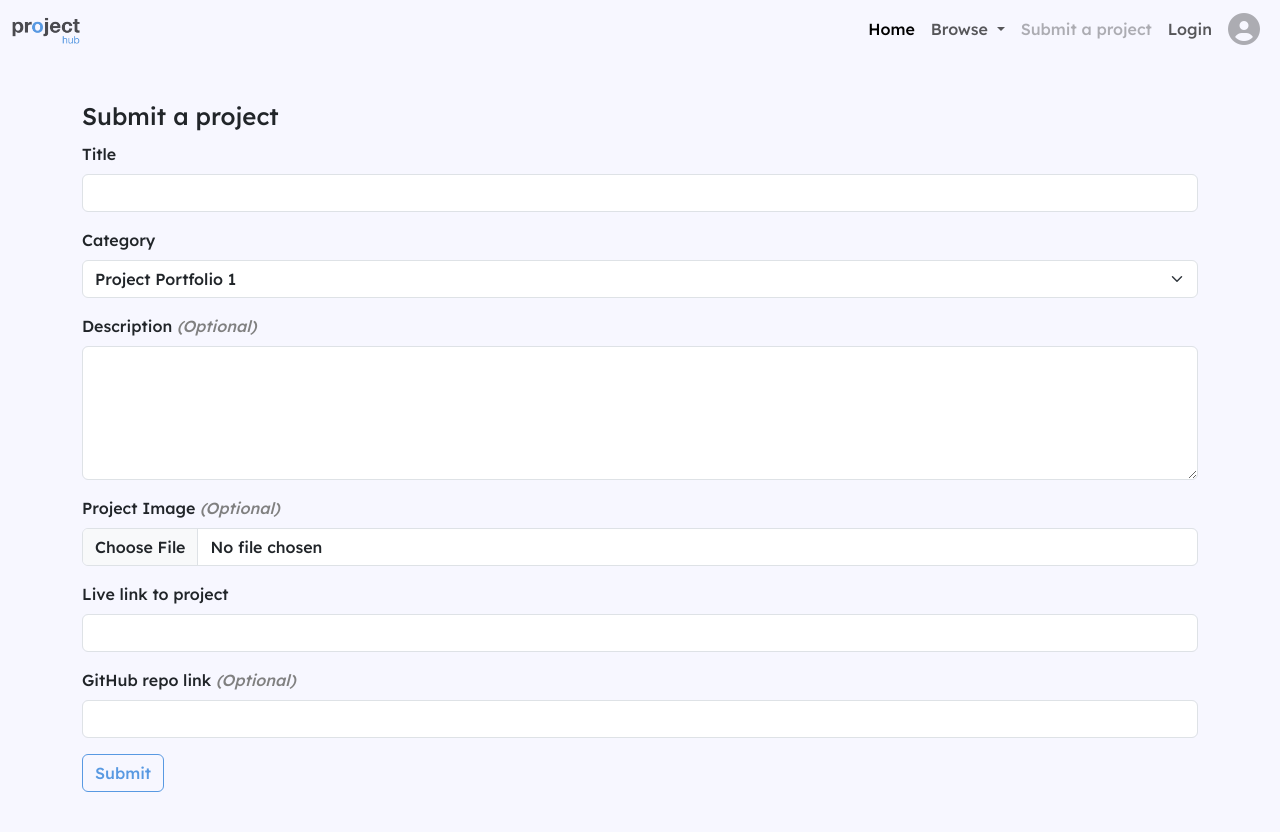
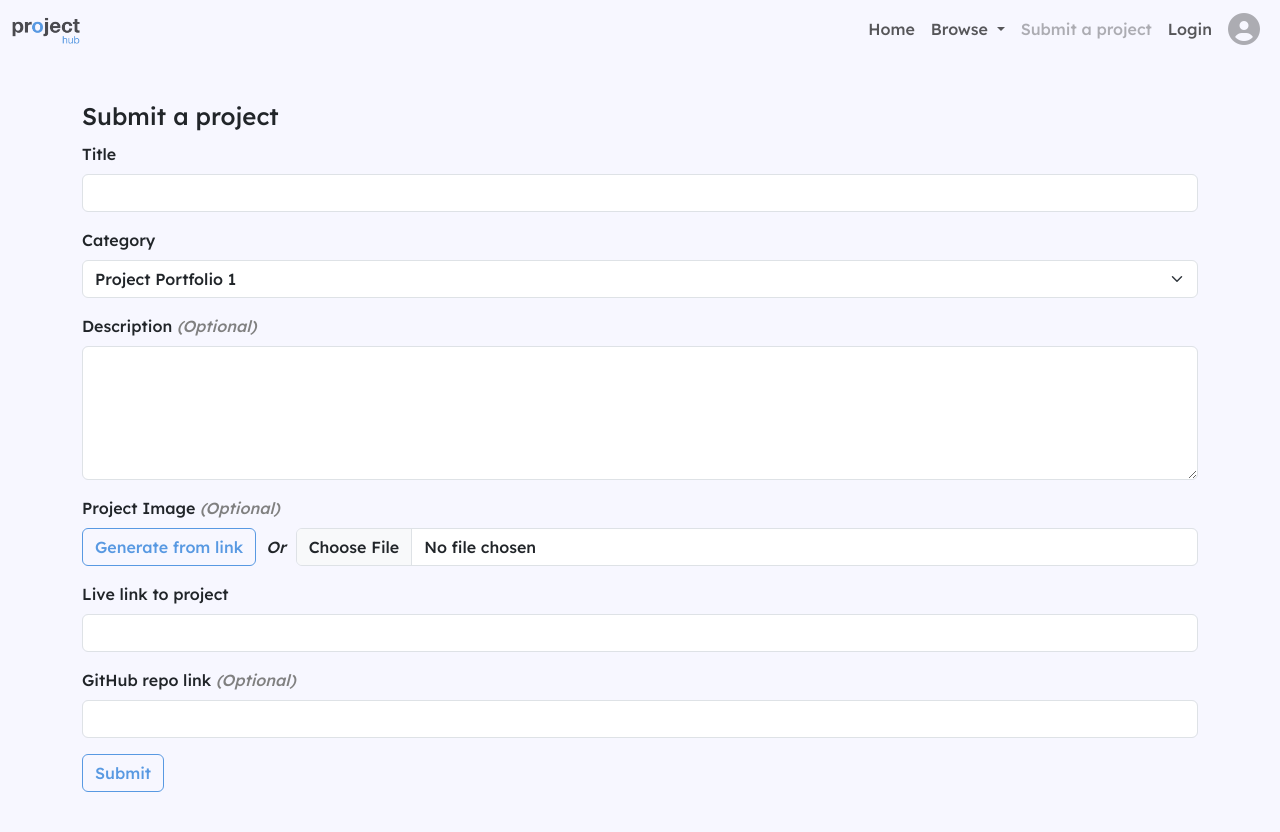
Before and after one commit to linx02/project-hub, a Django app: template hub_main/templates/project_submission.html in a window 1280 px wide. Shown: the top 832 px of the page. Run offline with Django 3.2, Linux system fonts and the light colour scheme; the template is opened without the code that fills it, so the values that code supplies are empty; some libraries are stand-ins or nearby versions.

Commit message:
Add generate thumbnail from link functionality

```diff
--- a/hub_main/static/hub_main/css/styles.css
+++ b/hub_main/static/hub_main/css/styles.css
@@ -19,6 +19,10 @@ body {
 
 #nav {
     background-color: var(--ghost-white);
+}
+
+.nav-link:hover {
+    color: var(--un-blue);
 }
 
 a {
--- a/hub_main/templates/base.html
+++ b/hub_main/templates/base.html
@@ -24,7 +24,7 @@
               <div class="collapse navbar-collapse" id="navbarNavDropdown">
                 <ul class="navbar-nav ms-auto">
                   <li class="nav-item">
-                    <a class="nav-link active" aria-current="page" href="{% url 'home' %}">Home</a>
+                    <a class="nav-link" aria-current="page" href="{% url 'home' %}">Home</a>
                   </li>
                   <li class="nav-item dropdown">
                     <a class="nav-link dropdown-toggle" href="#" role="button" data-bs-toggle="dropdown" aria-expanded="false">
--- a/hub_main/templates/project_submission.html
+++ b/hub_main/templates/project_submission.html
@@ -28,7 +28,13 @@
             </div>
             <div class="mb-3">
                 <label class="form-label" for="image">Project Image <em style="color: grey;">(Optional)</em></label>
-                <input class="form-control" type="file" id="image" name="image" accept="image/png, image/jpeg" />
+                <br>
+                <div style="display:flex; align-items: center; height: max-content;">
+                    <input type="checkbox" class="btn-check" id="generate-link" autocomplete="off" name="generate_link">
+                    <label class="btn btn-outline-primary" for="generate-link" style="white-space: nowrap;">Generate from link</label>
+                    <em style="padding: 0px 10px;">Or</em>
+                    <input class="form-control" type="file" id="image" name="image" accept="image/png, image/jpeg" />
+                </div>
             </div>
             <div class="mb-3">
                 <label class="form-label" for="live-link">Live link to project</label>
```
Also changed, not shown: hub_main/views.py (+7 -2 lines).
